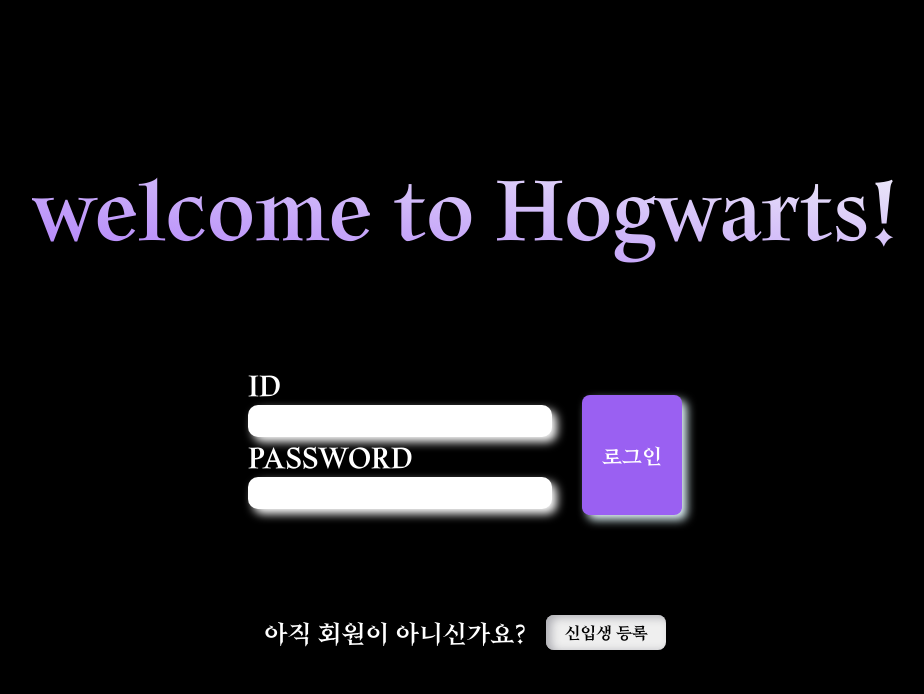
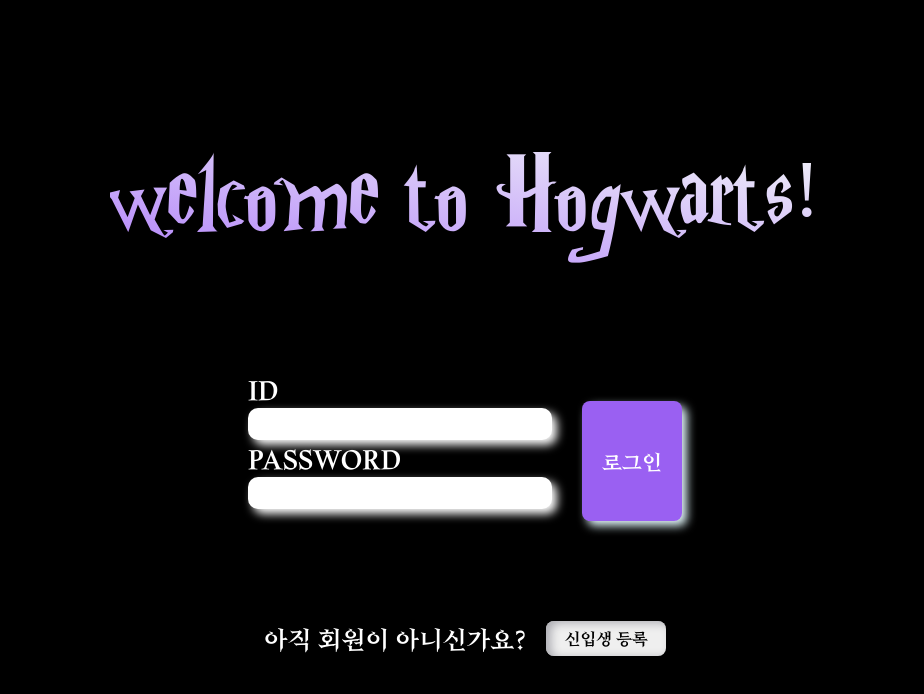
Before and after one commit to team3-hogwartsCommunity/FE-HogwartCommuity-Public, a React (Create React App) app in the folder harrypotter-community/: page / in a window 1280 px wide. Shown: the top 694 px of the page, without its empty margins (175-1099 px from the left). Built offline with nearby package versions, Linux system fonts and the light colour scheme.

Commit message:
# 002 - eunbin : 디자인 수정 및 배경jpg 삭제

```diff
--- a/harrypotter-community/src/index.css
+++ b/harrypotter-community/src/index.css
@@ -16,3 +16,8 @@
   font-family : 'lightFont';
   src: url('./font/lightFont.ttf')
 }
+
+@font-face {
+  font-family : 'harrypotterFont';
+  src: url('./font/harrypotter.TTF')
+}
--- a/harrypotter-community/src/pages/Login.jsx
+++ b/harrypotter-community/src/pages/Login.jsx
@@ -44,6 +44,7 @@
 const SubFontStyle = styled.div`
   color: white;
   font-size: 24px;
+  font-family: 'lightFont';
 `
 const StContainer = styled.div`
   height: 100vh;
@@ -52,17 +53,18 @@
   align-items: center;
   flex-direction: column;
   background-color: black;
-  font-family: 'lightFont';
+  font-family: 'harrypotterFont';
 `
 const StLoignBox = styled.div`
   color: white;
   width: auto;
   height: auto;
   display: flex;
+  font-family: 'lightFont';
   flex-direction: row;
 `
 const StLoginSpan = styled.div`
-  font-size: 28px;
+  font-size: 26px;
   font-weight: 500;
 `
 const StLoginInput = styled.input`
```
Also changed, not shown: harrypotter-community/src/asset/loginBg.jpg (deleted), harrypotter-community/src/font/harrypotter.TTF (added).
